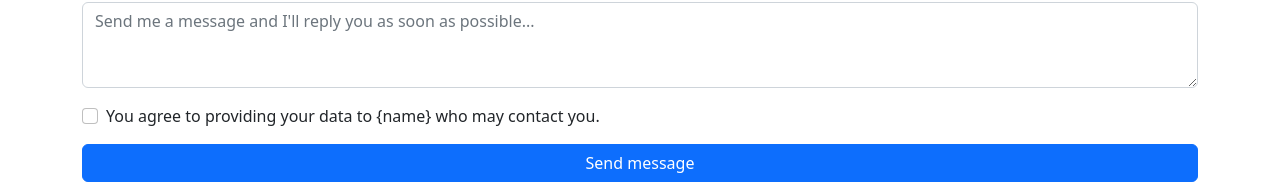
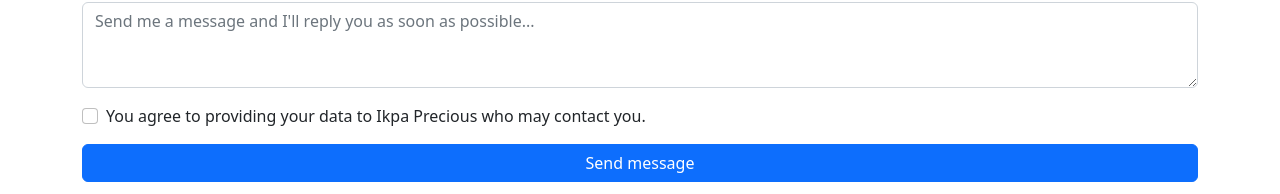
Before and after one commit to Masterprecie/hngTask, a React (Create React App) app: page /contact in a window 1280 px wide. Shown: the part 352-546 px from the top of the page. Built offline with nearby package versions, Linux system fonts and the light colour scheme.

Commit message:
bug: fixed a bug

```diff
--- a/src/Components/Contact.js
+++ b/src/Components/Contact.js
@@ -62,6 +62,7 @@
 
 		return errors;
 	}
+
 
   return (
 	  <>
@@ -129,7 +130,7 @@
 					<Form.Group className="mb-3">
 					  <Form.Check
 						  type="checkbox"
-						  label="You agree to providing your data to {name} who may contact you."
+						  label="You agree to providing your data to Ikpa Precious who may contact you."
 						  name='checkBox'
 						  value={person.checkBox}
 						  onChange={handleChange}
```
